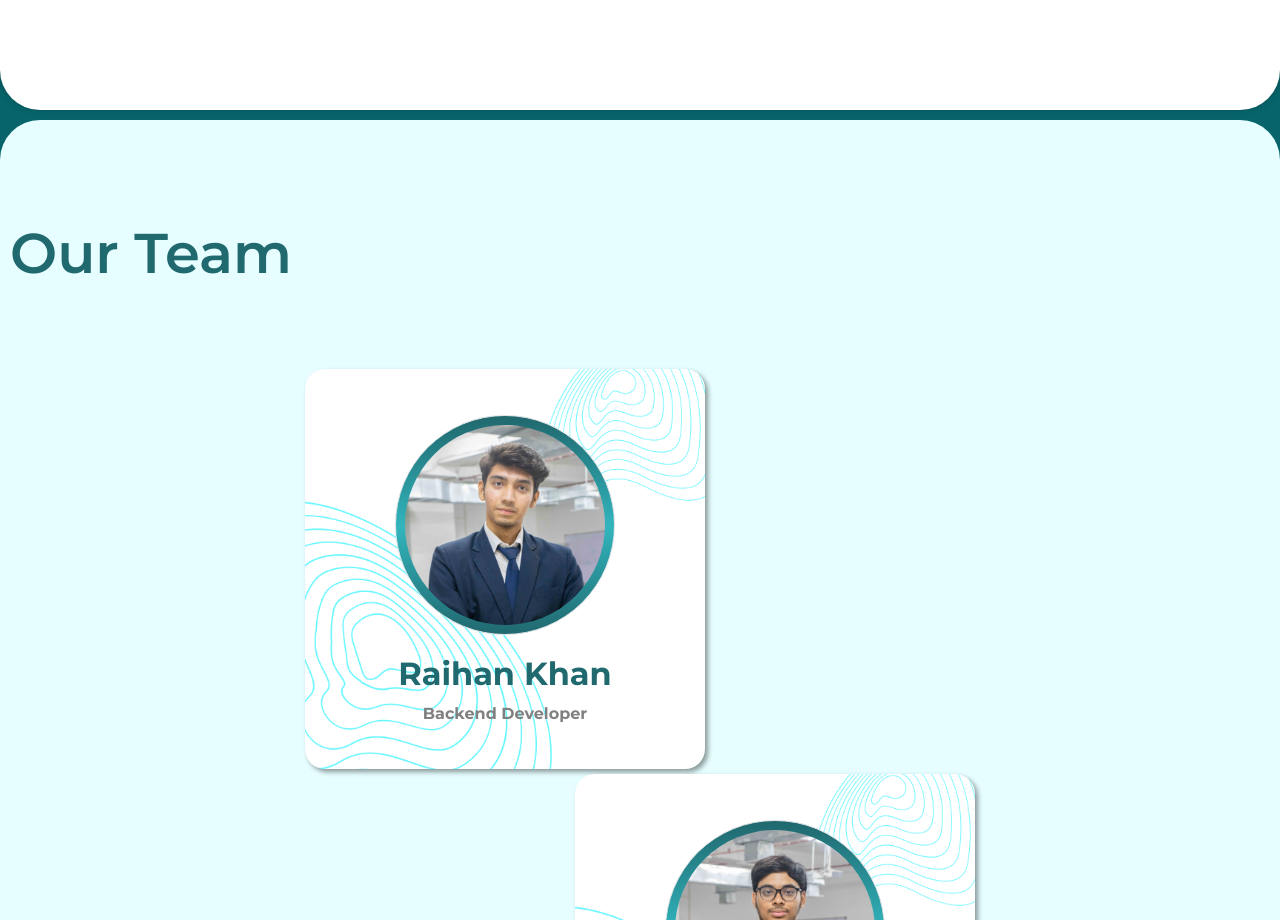
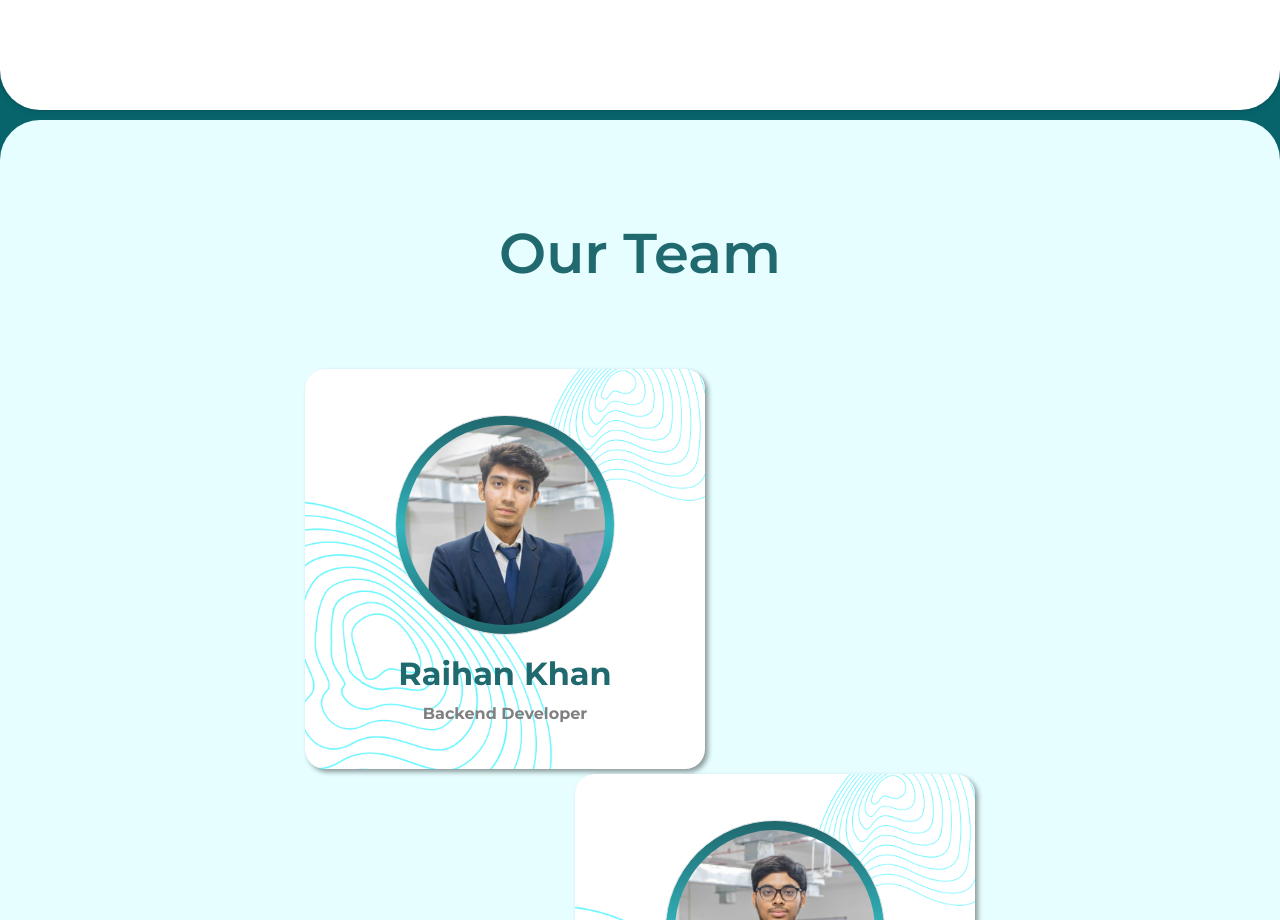
Before and after one commit to im-still-thinking/medbase-mark2.0, a React (Create React App) app: page / in a window 1280 px wide. Shown: the part 2280-3200 px from the top of the page. Built offline with nearby package versions, Linux system fonts and the light colour scheme.

Commit message:
Our Team Desktop Fix commit

```diff
--- a/src/components/Landing.jsx
+++ b/src/components/Landing.jsx
@@ -99,7 +99,7 @@ export default function Landing() {
       </div>
       <div className="teams">
         <h2 className="h2 center">
-          Our Team
+          <center>Our Team</center>
         </h2>
         <br />
         <br />
```
